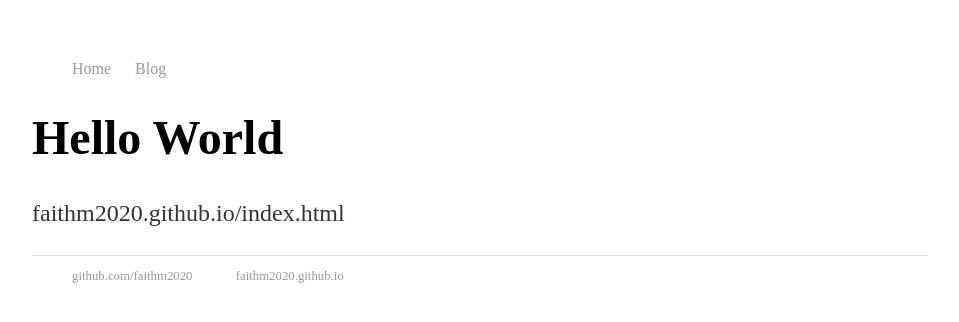
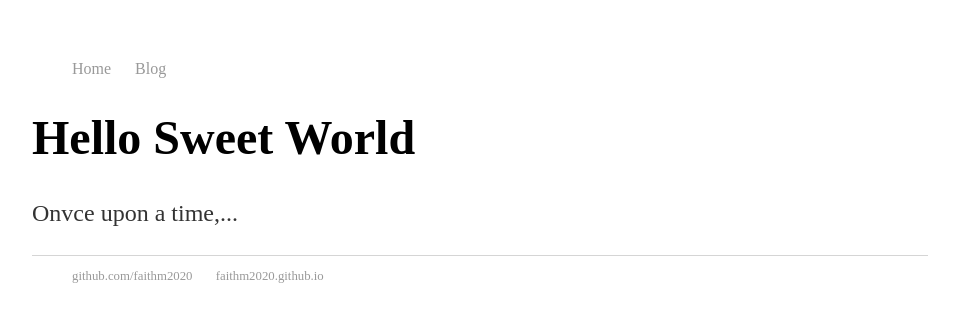
Before and after one commit to faithm2020/faithm2020.github.io, a Jekyll site: the page built from index.html, in a window 1280 px wide. Shown: the top 322 px of the page, without its empty margins (160-1119 px from the left). Built offline with Jekyll 4.4.1, drawn with Linux system fonts in a browser that asks for light colours.

Commit message:
Update index.html

```diff
--- a/index.html
+++ b/index.html
@@ -1,26 +1,8 @@
-<!DOCTYPE html>
-<html>
-  <head>
-    <title>Web Programming</title>
-    <!--link to main stylesheet-->
-    <link rel="stylesheet" type="text/css" href="/css/main.css">
-  </head>
-  <body>
-    <nav>
-      <ul>
-        <li><a href="/">Home</a></li>
-        <li><a href="/blog">Blog</a></li>
-      </ul>
-    </nav>
-    <div class="container">
-      <div class="blurb">
-        <h1>Hello World</h1>
-        <p>faithm2020.github.io/index.html</p>
-        <footer>
-          <ul>
-            <li><a href="https://github.com/faithm2020">github.com/faithm2020</a><li>
-            <li><a href="https://faitm2020.github.io">faithm2020.github.io</a></li>
-          </ul>
-        </footer>
-   </body>
- </html>
+---
+layout: default
+title: Web Programming
+---
+<div class="blurb">
+  <h1> Hello Sweet World</h1>
+  <p> Onvce upon a time,...</p>
+</div>
```
